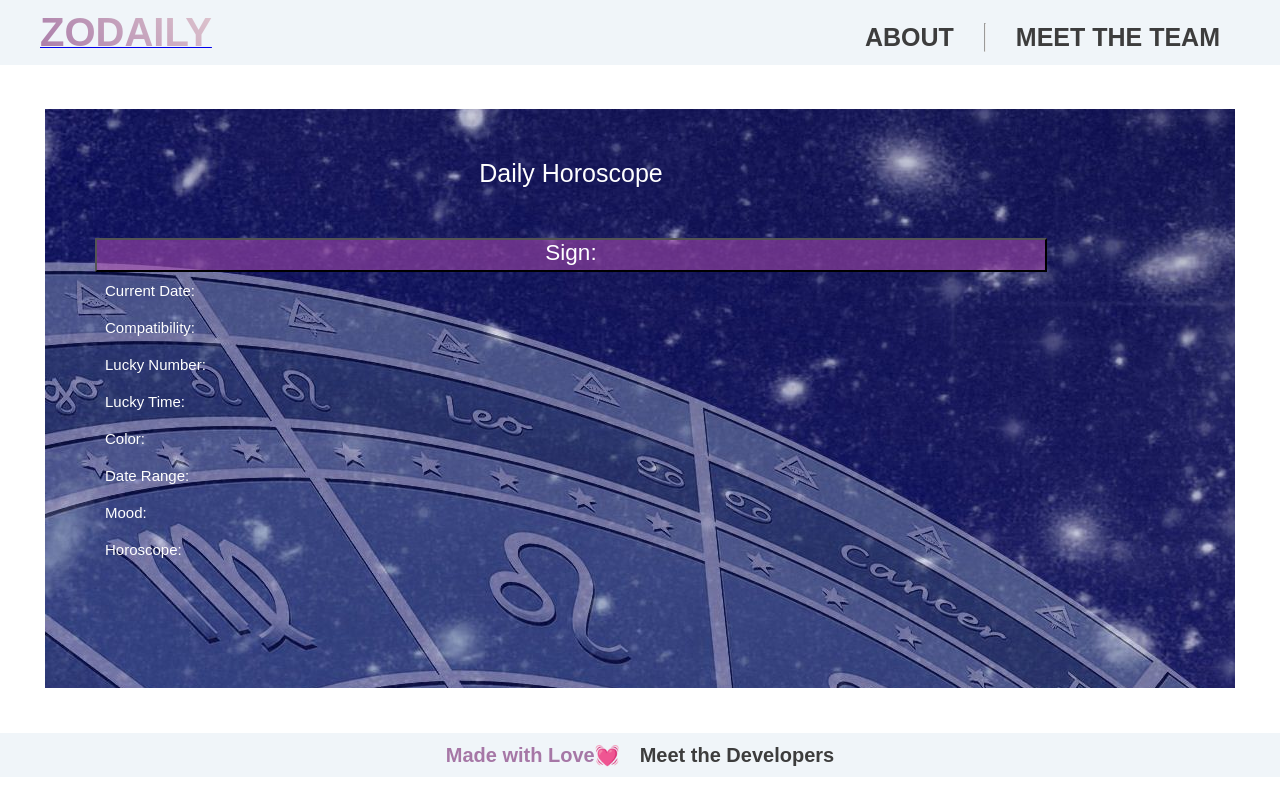
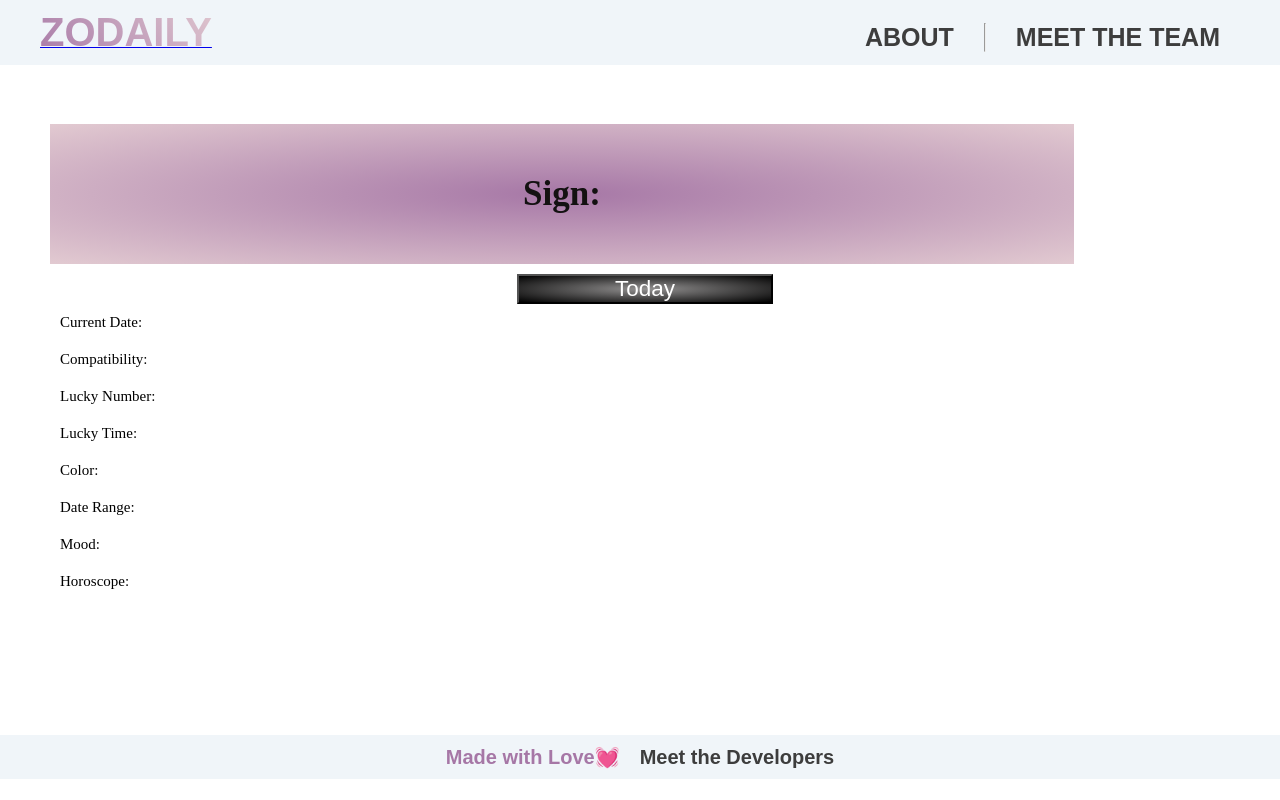
Before and after one commit to ll560/v35-geckos-team-07, a React (Create React App) app: page /horoscope in a window 1280 px wide. Built offline with nearby package versions, Linux system fonts and the light colour scheme; no server answers.

Commit message:
changed styling for horoscope page

```diff
--- a/src/Components/Home/index.js
+++ b/src/Components/Home/index.js
@@ -113,9 +113,9 @@ function Home({setCurrent, components, setHoroscopeCallback, setSignCallback}) {
 
                 </Col>
                 <Col className="sign-column" sm={6} lg={4}>
-                    Gemeni
+                    Gemini
                     May 21–June 21
-                    <button onClick={navigateHoroscopePage()} type="button" ><img onClick={(e) => handleClick(e)} id="gemeni" src={gemeni_icon} alt="gemeni icon" /></button>
+                    <button onClick={navigateHoroscopePage()} type="button" ><img onClick={(e) => handleClick(e)} id="Gemini" src={gemeni_icon} alt="gemini icon" /></button>
                 </Col>
                 <Col className="sign-column" sm={6} lg={4}>
                     Cancer
--- a/src/Components/Horoscope/index.css
+++ b/src/Components/Horoscope/index.css
@@ -12,25 +12,33 @@
 }
 
 #title{
-    font-size: 2.5rem;
-    font-family: Arial, Helvetica, sans-serif;
+    font-size: 3.5rem;
+    font-family: 'Sigmar One', cursive;
+    font-weight: 800;
     padding: 50px;
-    color: white;
+    color: rgb(19, 17, 17);
+
     text-align:center;
 
 
+    background-image: radial-gradient(#A677A6, #E2CAD1);
     width: 80%;
-    margin:0px 40px 0px 50px;
+    margin:60px 40px 0px 50px;
 
     /* background-color: blueviolet; */
 }
 
 .btn{
-    background-color: #b34cb386;
+    background-image: radial-gradient(rgba(22, 18, 18, 0.425), black);
+
     color:white;
     width: 80%;
     margin:0px 40px 0px 50px;
     padding-bottom: 4px;
+
+    position: relative;
+    top:5px;
+    left: 40%;
 
 }
 
@@ -52,6 +60,8 @@
 }
 .body-text{
     padding: 10px;
-    color: white;
+    color: black;
     font-size: 1.5rem;
+    font-family: 'Sigmar One', cursive;
+
 }
--- a/src/Components/Horoscope/index.jsx
+++ b/src/Components/Horoscope/index.jsx
@@ -4,7 +4,6 @@ import './index.css'
 import background_horoscope from '../../assets/background_horoscope.jpg'
 
 class Api extends Component {
-
 
 
     constructor(props){
@@ -18,7 +17,6 @@ class Api extends Component {
 
 
     componentDidMount () {
-
 
         let sign=this.props.sign ?? " "
         console.log(sign)
@@ -48,21 +46,16 @@ class Api extends Component {
                 <div className="sign-info">
             </div>
        <Row>
-
-
        </Row>
            <Card className="mb-3" style={{ color: "#000"}}>
-
-
-           <Card.Body className="card-body" style={{backgroundImage: `url(${background_horoscope})`, margin:"45px",  opacity: 1} }>
-
-            <Card.Title id="title" >Daily Horoscope </Card.Title>
+           <Card.Body className="card-body" >
+            <Card.Title id="title" >Sign: {this.props.sign ?? " "}</Card.Title>
              {/* <Card.Img  id="title" src={background_horoscope} className="img-thumbnail img-fluid mx-auto d-block" alt="placeholder-horoscope-img"></Card.Img>  */}
-
             <Col>
 
            <div id="today">
-           <Button className="btn btn-lg" id="sign-text">Sign: {this.props.sign ?? " "}  <br /></Button>
+           <Button className="btn btn-lg" id="sign-text" style={{width:"20%", height: "30px", margin: "5px"}}>Today<br/></Button>
+
            </div>
            </Col>
 
```
